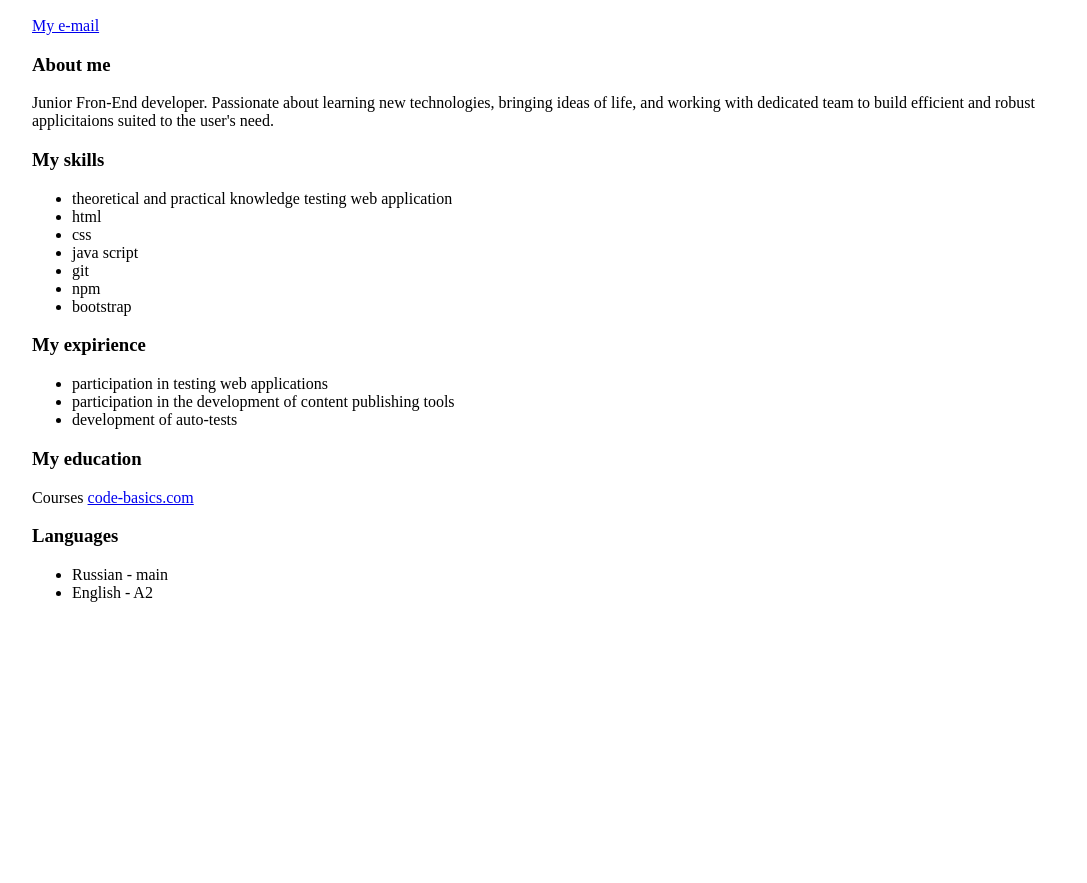
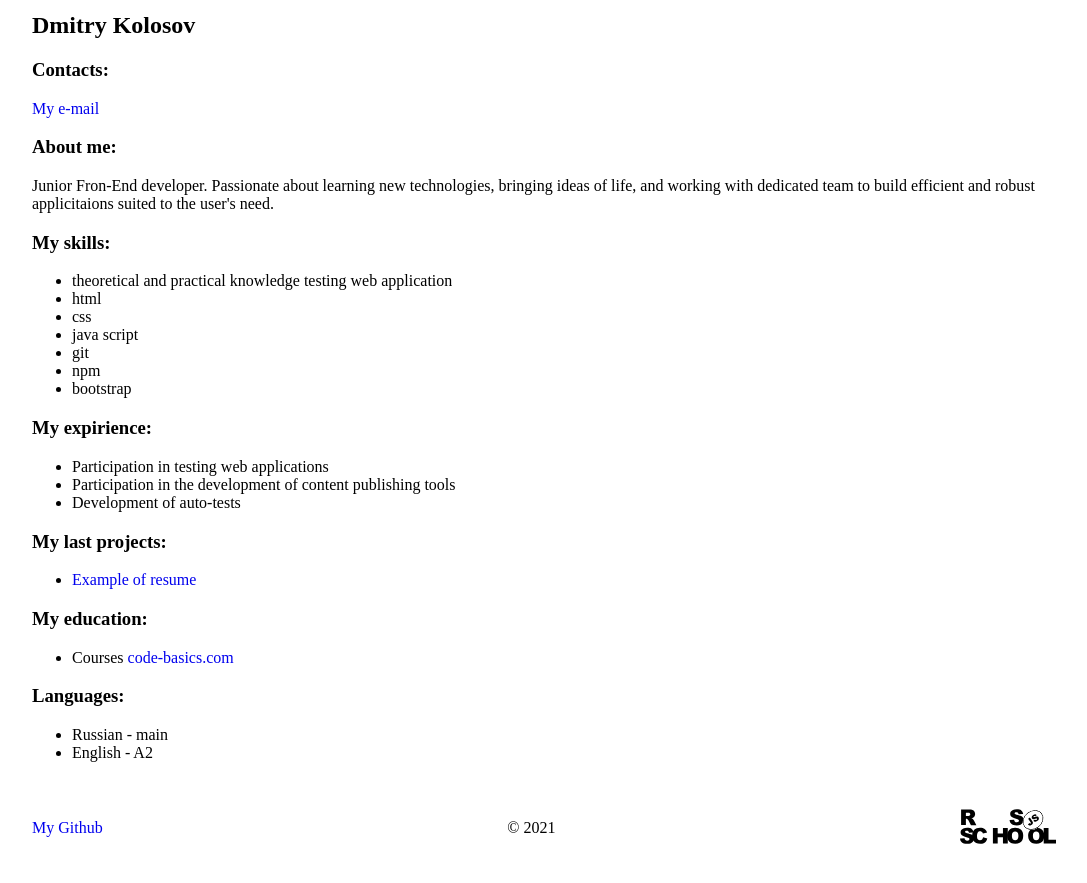
Before and after one commit to ReakZ/rsschool-cvOld, a plain HTML site: page index.html in a window 1280 px wide. Shown: the part 499-1382 px from the top of the page, without its empty margins (96-1183 px from the left). Before the commit the page ends 1117 px from the top, so only its background shows below. Drawn offline with Linux system fonts and the light colour scheme.

Commit message:
feat: add more semantic tags

```diff
--- a/index.html
+++ b/index.html
@@ -1,28 +1,50 @@
 <!DOCTYPE html>
 <html lang="en">
   <head>
-    <meta charset="UTF-8">
-    <meta name="viewport" content="width=device-width, initial-scale=1.0">
-    <link rel="stylesheet" href="style.css">
+    <meta charset="UTF-8" />
+    <meta name="viewport" content="width=device-width, initial-scale=1.0" />
+    <link rel="stylesheet" href="style.css" />
     <title>Resume</title>
   </head>
   <body>
+      <header>
+          <nav class="navbar">
+              <ul class="navbar-list">
+                <li class="navbar-item"> <a href="#about">About</a></li>
+                <li class="navbar-item"> <a href="#skills">Skills</a></li>
+                <li class="navbar-item"> <a href="#expirience">Expirience</a></li>
+                <li class="navbar-item"> <a href="#projects">Projects</a></li>
+                <li class="navbar-item"> <a href="#education">Education</a></li>
+                <li class="navbar-item"> <a href="#languages">Languages</a></li>
+            </ul>
+
+          </nav>
+      </header>
     <main>
-        <section id="about">
-            <img src="avatar.png" alt="avatar" class="avatar" height="437" width="384">
+      <section id="avatar">
+        <img
+          src="avatar.png"
+          alt="avatar"
+          class="avatar"
+          height="437"
+          width="384"
+        />
         <h1>Dmitry Kolosov</h1>
+        <h3>Contacts:</h3>
         <a href="mailto:maker.bug.00@inbox.ru">My e-mail</a>
       </section>
 
       <section id="about">
-            <h3>About me</h3>
+        <h3>About me:</h3>
         <p>
-            Junior Fron-End developer. Passionate about learning new technologies, bringing ideas of life, and working with dedicated team to build efficient and robust applicitaions suited to the user's need.
+          Junior Fron-End developer. Passionate about learning new technologies,
+          bringing ideas of life, and working with dedicated team to build
+          efficient and robust applicitaions suited to the user's need.
         </p>
       </section>
-
+      <!--  -->
       <section id="skills">
-            <h3>My skills</h3>
+        <h3>My skills:</h3>
         <ul>
           <li>theoretical and practical knowledge testing web application</li>
           <li>html</li>
@@ -35,26 +57,48 @@
       </section>
 
       <section id="expirience">
-            <h3>My expirience</h3>
+        <h3>My expirience:</h3>
         <ul>
-                <li>participation in testing web applications</li>
-                <li>participation in the development of content publishing tools</li>
-                <li>development of auto-tests</li>
+          <li>Participation in testing web applications</li>
+          <li>Participation in the development of content publishing tools</li>
+          <li>Development of auto-tests</li>
+        </ul>
+      </section>
+
+      <section id="projects">
+        <h3>My last projects:</h3>
+        <ul>
+          <li><a href="https://github.com/ReakZ/rsschool-cv">Example of resume</a></li>
         </ul>
       </section>
 
       <section id="education">
-            <h3>My education</h3>
-            <span>Courses <a href="http://code-basics.com/">code-basics.com</a></span>
+        <h3>My education:</h3>
+        <ul>
+            <li>Courses <a href="http://code-basics.com/">code-basics.com</a></li>
+          </ul>
       </section>
 
-        <section id="education">
-            <h3>Languages</h3>
+      <section id="languages">
+        <h3>Languages:</h3>
         <ul>
           <li>Russian - main</li>
           <li>English - A2</li>
         </ul>
-        </section >
+      </section>
+
+
     </main>
+    <footer>
+      <a href="https://github.com/ReakZ">My Github </a>© 2021
+      <a href="https://rs.school/js/">
+        <img
+          src="./rs_school_js.svg"
+          alt=""
+          srcset=""
+          width="96px"
+          height="96px"
+      /></a>
+    </footer>
   </body>
 </html>
--- a/style.css
+++ b/style.css
@@ -5,6 +5,31 @@ main{
 }
 .avatar{
     position: relative;
-
     margin: 0 30%;
 }
+
+header{
+    max-width: 1024px;
+    margin:auto;
+    position: relative;
+}
+.navbar-list{
+    display: flex;
+    flex-direction: row;
+    justify-content: space-between;
+    list-style: none;
+}
+
+footer{
+    max-width: 1024px;
+    margin:auto;
+    position: relative;
+    display: flex;
+    flex-direction: row;
+    justify-content: space-between;
+    align-items: center;
+}
+
+a{
+    text-decoration: none;
+}
```
Also changed, not shown: rs_school_js.svg (added). Lines whose indentation alone changed are shown as unchanged.
